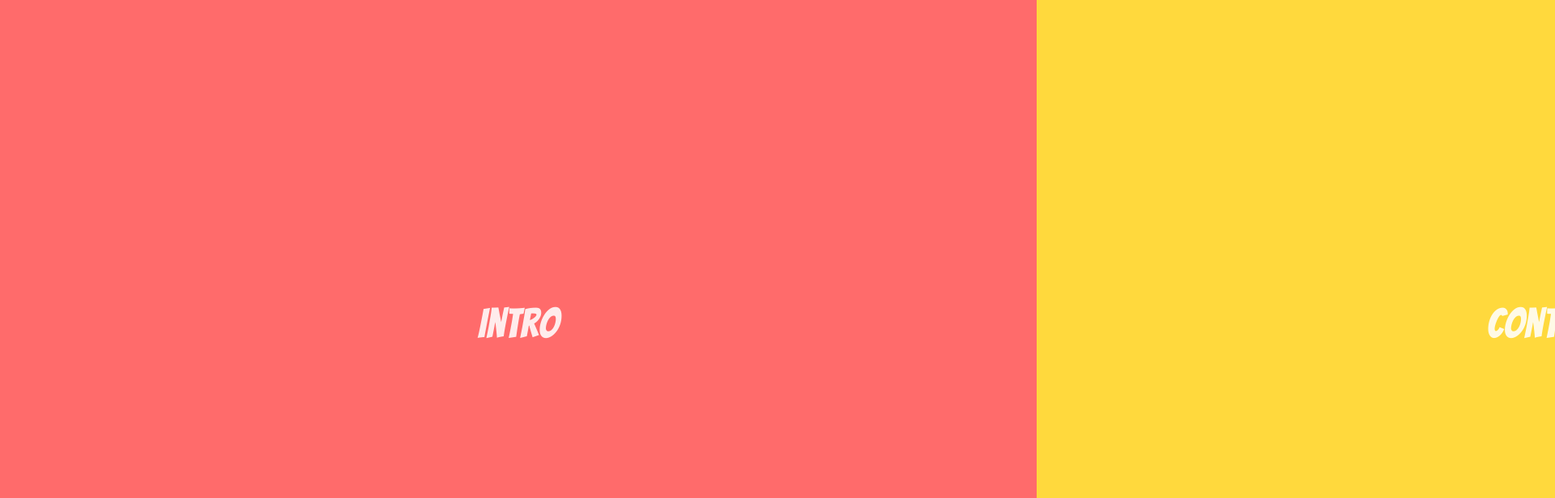
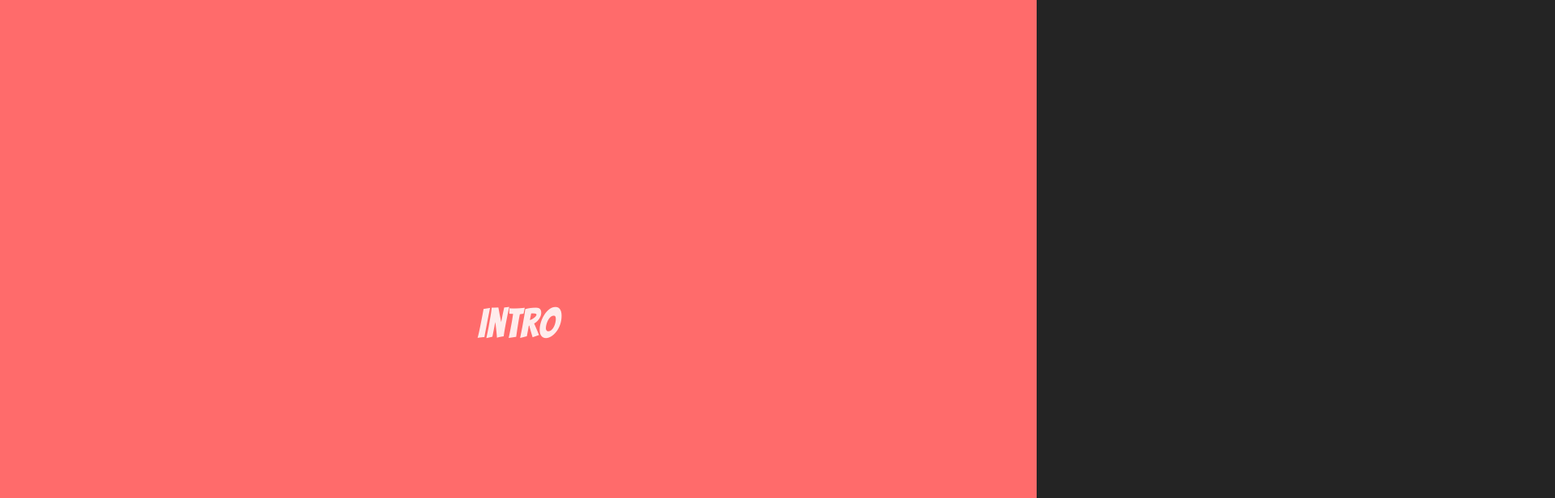
Before and after one commit to GreenArrow216/journey, a React (Vite) app: page / in a window 1280 px wide. Shown: the top 616 px of the page at 81% size, 1920 px wide, since content can reach past the window. Built offline with nearby package versions, Linux system fonts and the light colour scheme.

Commit message:
some extra changes

```diff
--- a/src/App.tsx
+++ b/src/App.tsx
@@ -1,4 +1,5 @@
 import ComicJourney from "./pages/comicJourney";
+import './styles/root.scss'
 
 function App() {
   return <ComicJourney />;
--- a/src/styles/comicJourney.scss
+++ b/src/styles/comicJourney.scss
@@ -5,9 +5,14 @@
   overflow-x: auto;
   overflow-y: hidden;
   scroll-snap-type: x mandatory;
-  scroll-padding-left: 0;
+  scroll-padding-left: 0; // Useful only if there's left padding
+  scroll-margin-left: 0;
   scroll-behavior: smooth;
   -webkit-overflow-scrolling: touch;
+
+  &::-webkit-scrollbar {
+    display: none;
+  }
 
   &::-webkit-scrollbar {
     display: none;
@@ -18,12 +23,11 @@
   flex: none;
   width: 100vw;
   height: 100vh;
-  scroll-snap-align: center;
+  scroll-snap-align: start;
   position: relative;
-  overflow: hidden;
   display: flex;
+  justify-content: center;
   align-items: center;
-  justify-content: center;
   .panel-title {
     font-size: 3rem;
     font-weight: bold;
--- /dev/null
+++ b/src/styles/root.scss
@@ -0,0 +1,3 @@
+#root {
+    width: 100%;
+}
```
